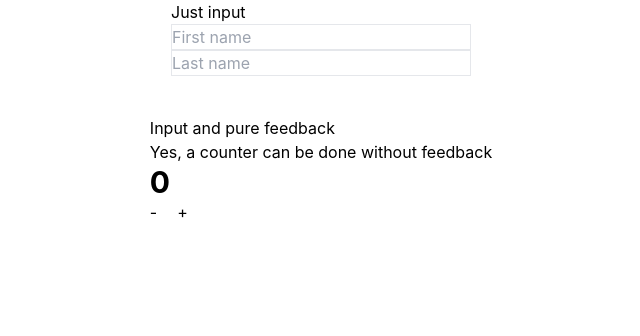
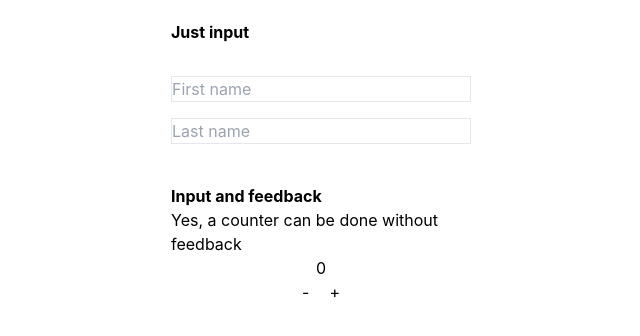
Before and after one commit to ahaubenstock/REACTive-hooks, a React (Create React App) app: page / in a window 1280 px wide. Shown: the top 336 px of the page, without its empty margins (319-959 px from the left). Built offline with nearby package versions, Linux system fonts and the light colour scheme.

Commit message:
Restructure project files and change styling

```diff
--- a/src/App.tsx
+++ b/src/App.tsx
@@ -1,5 +1,5 @@
 import React, { FunctionComponent } from "react";
-import useReactiveModule from "./rxjs-hooks/useReactiveModule";
+import useReactiveModule from "./package/useReactiveModule";
 
 import GreetingReactiveModule from "./modules/GreetingReactiveModule";
 import CounterReactiveModule from "./modules/CounterReactiveModule";
@@ -9,26 +9,26 @@ const App: FunctionComponent = () => {
     useReactiveModule(GreetingReactiveModule);
     const [{ count }, { decrement, increment }] = useReactiveModule(CounterReactiveModule)
   return (
-    <div className="flex flex-col items-center w-[100vw] h-[100vh] space-y-10">
-      <div className="flex flex-col">
-        <h1>Just input</h1>
-        <h4 className="text-3xl font-bold">{greeting}</h4>
+    <div className="flex flex-col items-center w-[100vw] h-[100vh] space-y-10 pt-5">
+      <div className="flex flex-col w-[300px] space-y-4">
+        <h1 className="font-bold">Just input</h1>
+        <h4>{greeting}</h4>
         <input
-          className="w-[300px] border border-gray-200"
+          className="border border-gray-200"
           onChange={(e) => setFirstName(e.currentTarget.value)}
           placeholder="First name"
         />
         <input
-          className="w-[300px] border border-gray-200"
+          className="border border-gray-200"
           onChange={(e) => setLastName(e.currentTarget.value)}
           placeholder="Last name"
         />
       </div>
-      <div className="flex flex-col">
-        <h1>Input and pure feedback</h1>
+      <div className="flex flex-col w-[300px]">
+        <h1 className="font-bold">Input and feedback</h1>
         <h6>Yes, a counter can be done without feedback</h6>
-        <h4 className="text-3xl font-bold">{count}</h4>
-        <div className="flex flex-row space-x-5">
+        <h4 className="self-center">{count}</h4>
+        <div className="flex flex-row space-x-5 self-center">
           <button onClick={() => decrement()}>-</button>
           <button onClick={() => increment()}>+</button>
         </div>
--- a/src/modules/CounterReactiveModule.ts
+++ b/src/modules/CounterReactiveModule.ts
@@ -1,5 +1,5 @@
 import { map, merge, startWith, withLatestFrom } from "rxjs";
-import { ReactiveModule } from "../rxjs-hooks/useReactiveModule";
+import { ReactiveModule } from "../package/useReactiveModule";
 
 const module: ReactiveModule<
   {
--- a/src/modules/GreetingReactiveModule.ts
+++ b/src/modules/GreetingReactiveModule.ts
@@ -1,5 +1,5 @@
 import { combineLatest, map, skip, startWith } from "rxjs";
-import { ReactiveModule } from "../rxjs-hooks/useReactiveModule";
+import { ReactiveModule } from "../package/useReactiveModule";
 
 const module: ReactiveModule<
   {
```
Also changed, not shown: src/package/useReactiveModule.ts (renamed from src/rxjs-hooks/useReactiveModule.ts).
